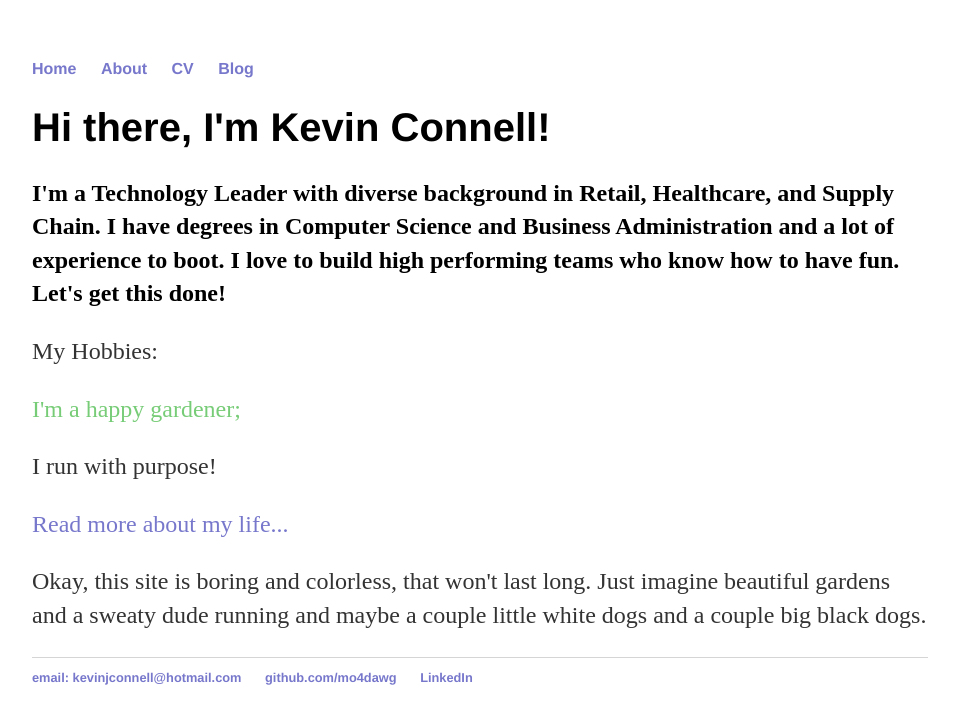
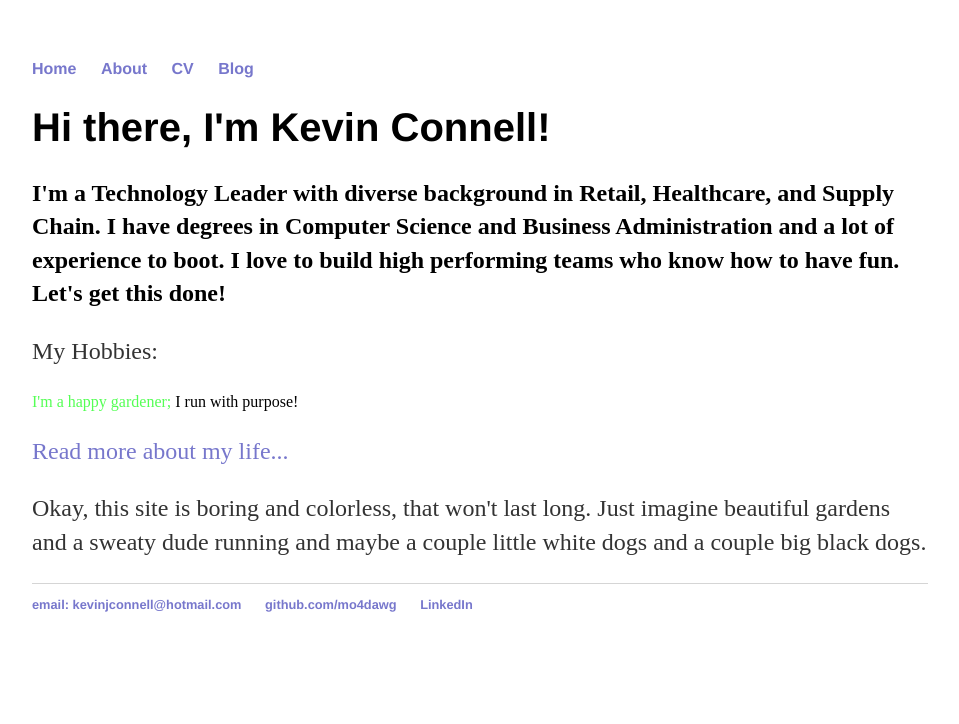
Before and after one commit to mo4dawg/mo4dawg.github.io, a Jekyll site: the page built from index.html, in a window 1280 px wide. Shown: the top 724 px of the page, without its empty margins (160-1119 px from the left). Built offline with Jekyll 4.4.1, drawn with Linux system fonts in a browser that asks for light colours.

Commit message:
Update index.html

```diff
--- a/index.html
+++ b/index.html
@@ -7,7 +7,7 @@
         <h1>Hi there, I'm Kevin Connell!</h1>
         <span></span>
 		<h2></b>I'm a Technology Leader with diverse background in Retail, Healthcare, and Supply Chain.  I have degrees in Computer Science and Business Administration and a lot of experience to boot.  I love to build high performing teams who know how to have fun.  Let's get this done!</h2>
-		<p>My Hobbies:</p><p style = "color: #7C7"> I'm a happy gardener; <p style = "color: #333"> I run with purpose! </p>
+		<p>My Hobbies:</p><FONT COLOR="55FF55">I'm a happy gardener;</FONT>  I run with purpose! </p>
 		<p><span><a href="/about">Read more about my life...</a></p></span>
 		<p> </p>
 		<p>Okay, this site is boring and colorless, that won't last long.  Just imagine beautiful gardens and a sweaty dude running and maybe a couple little white dogs and a couple big black dogs.  </p>
```
